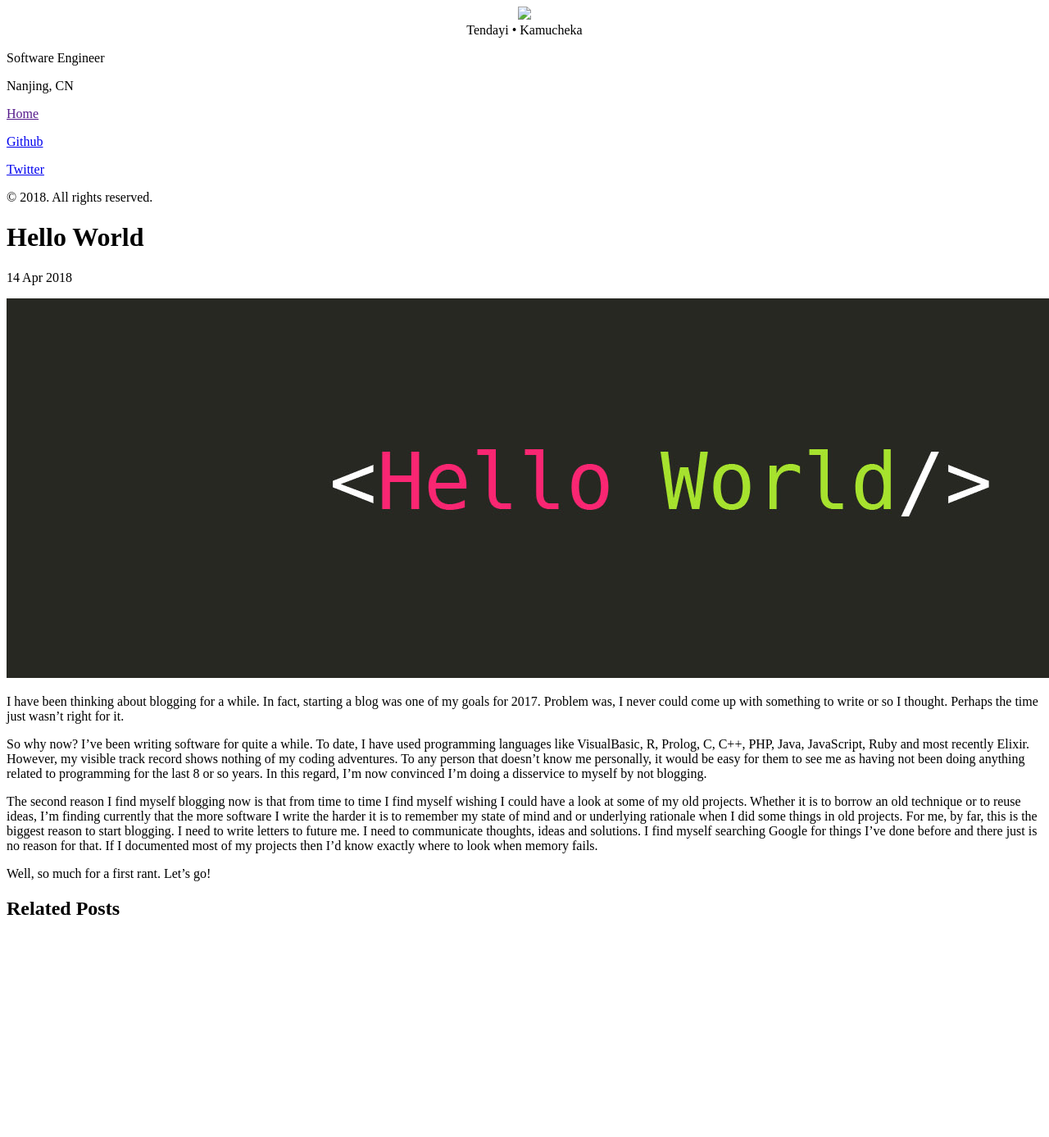
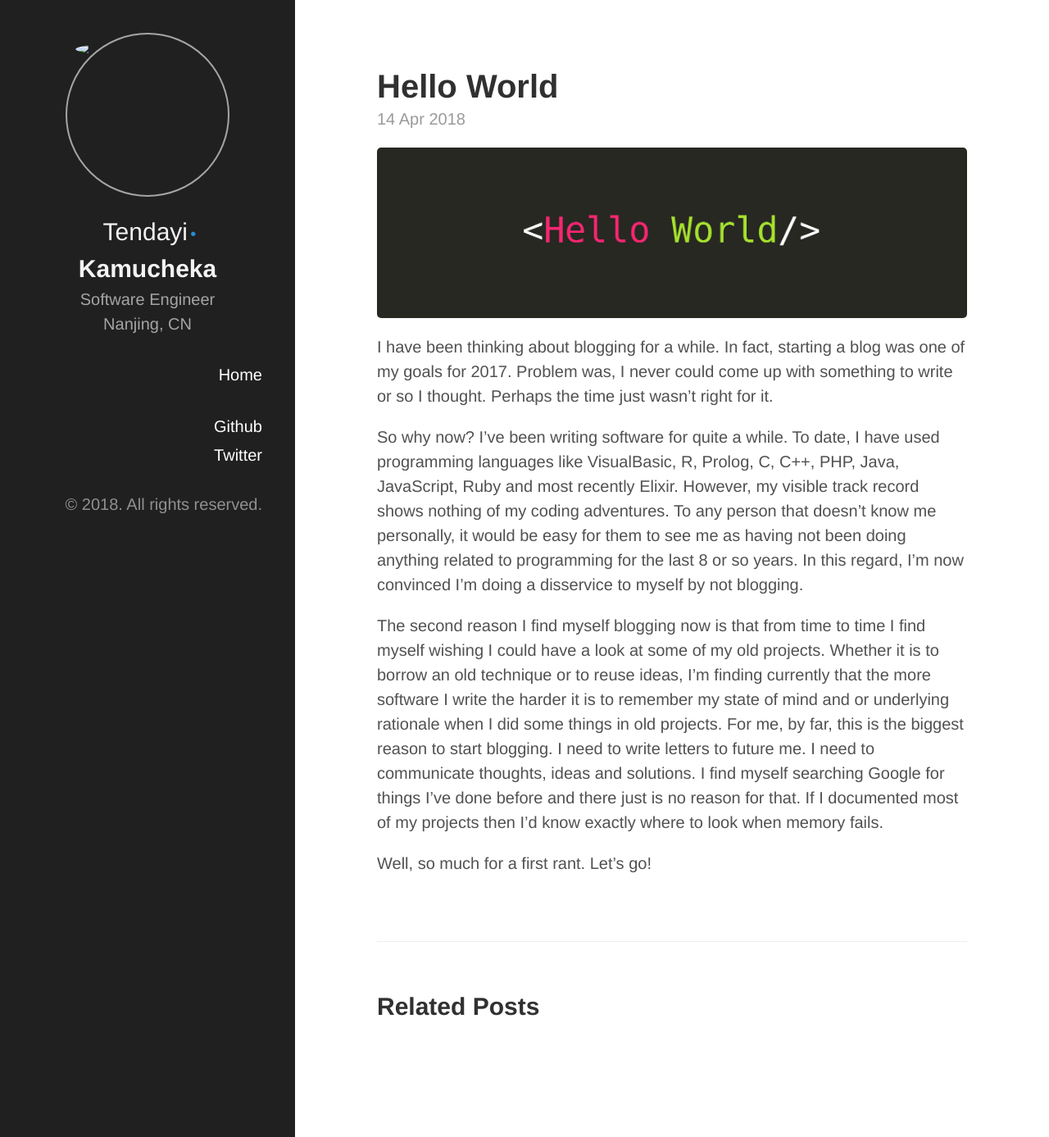
Before and after one commit to tkamucheka/tkamucheka.github.io, a Jekyll site: the page built from _posts/2018-04-14-hello-world.md, in a window 1280 px wide and 1387 px high. Shown: the whole window at 82% size. Built offline with Jekyll 4.4.1, drawn with Linux system fonts in a browser that asks for light colours.

Commit message:
Changes baseurl because '/' produced unexpected behavior on Github

```diff
--- a/_config.yml
+++ b/_config.yml
@@ -11,7 +11,7 @@
 tagline:          'Software Engineer'
 description:      ''
 url:              https://tkamucheka.github.io
-baseurl:          /
+baseurl:          ''
 
 author:
   name:           'Tendayi Kamucheka'
--- a/_includes/head.html
+++ b/_includes/head.html
@@ -15,10 +15,10 @@
   </title>
 
   <!-- CSS -->
-  <link rel="stylesheet" href="{{ site.baseurl }}public/css/poole.css">
-  <link rel="stylesheet" href="{{ site.baseurl }}public/css/syntax.css">
-  <link rel="stylesheet" href="{{ site.baseurl }}public/css/hyde.css">
-  <link rel="stylesheet" href="{{ site.baseurl }}public/css/custom.css">
+  <link rel="stylesheet" href="{{ site.baseurl }}/public/css/poole.css">
+  <link rel="stylesheet" href="{{ site.baseurl }}/public/css/syntax.css">
+  <link rel="stylesheet" href="{{ site.baseurl }}/public/css/hyde.css">
+  <link rel="stylesheet" href="{{ site.baseurl }}/public/css/custom.css">
   <!-- <link rel="stylesheet" href="http://fonts.googleapis.com/css?family=PT+Sans:400,400italic,700|Abril+Fatface"> -->
 
   <!-- Icons -->
```
Also changed, not shown: 5 other files.
